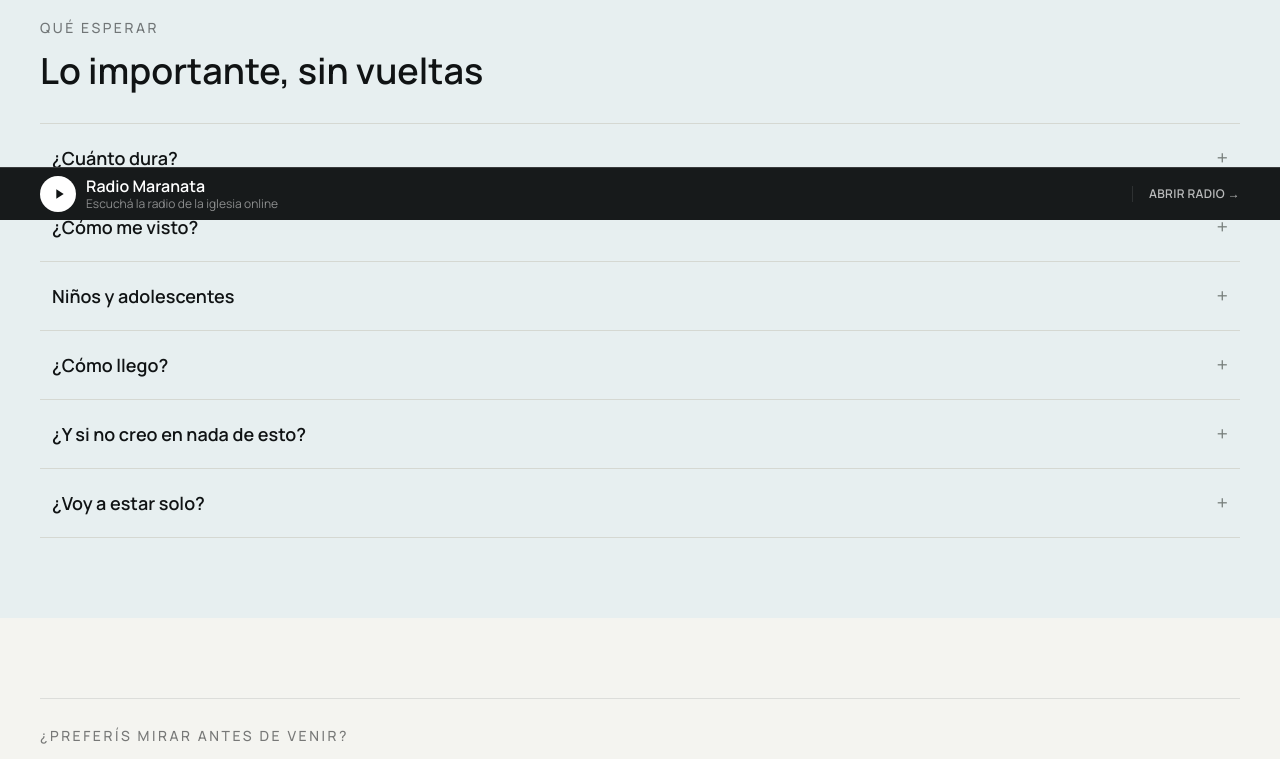
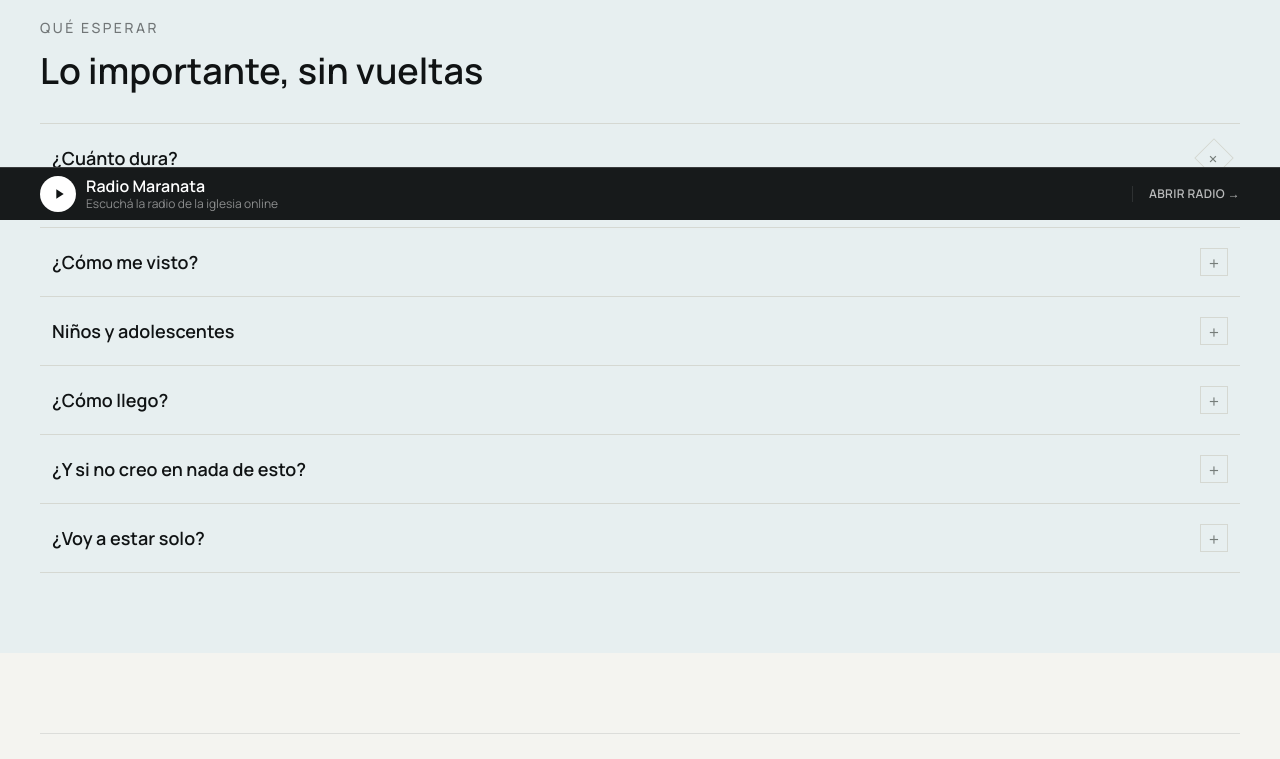
Before and after one commit to matiasfmart/web-manantial, a Next.js app: page /primera-vez in a window 1280 px wide. Shown: the part 580-1339 px from the top of the page. Built offline with nearby package versions, Linux system fonts and the light colour scheme.

Commit message:
update animations and ux

```diff
--- a/app/globals.css
+++ b/app/globals.css
@@ -168,21 +168,6 @@ body {
   animation: softBreathe 4.8s ease-in-out infinite;
 }
 
-details::details-content {
-  block-size: 0;
-  opacity: 0;
-  overflow: hidden;
-  transition:
-    block-size 320ms cubic-bezier(0.22, 1, 0.36, 1),
-    opacity 220ms ease;
-  transition-behavior: allow-discrete;
-}
-
-details[open]::details-content {
-  block-size: auto;
-  opacity: 1;
-}
-
 @layer components {
   .section {
     @apply mx-auto w-full max-w-7xl px-5 sm:px-7 lg:px-10;
@@ -201,11 +186,11 @@ details[open]::details-content {
   }
 
   .btn-secondary {
-    @apply inline-flex items-center justify-center gap-2 border border-ink/20 bg-transparent px-5 py-2.5 text-sm font-medium tracking-wide text-ink transition hover:border-ink hover:bg-ink hover:text-white active:scale-95;
+    @apply relative inline-flex items-center justify-center gap-2 border border-ink/20 bg-transparent px-5 py-2.5 text-sm font-medium tracking-wide text-ink transition duration-300 after:absolute after:inset-x-4 after:bottom-1.5 after:h-px after:origin-left after:scale-x-0 after:bg-current after:transition-transform after:duration-500 after:ease-[cubic-bezier(0.22,1,0.36,1)] hover:-translate-y-px hover:border-ink/55 hover:text-ink hover:after:scale-x-100 active:translate-y-0 active:scale-[0.98];
   }
 
   .btn-secondary-dark {
-    @apply inline-flex items-center justify-center gap-2 border border-white/30 bg-transparent px-5 py-2.5 text-sm font-medium text-white transition hover:border-white hover:bg-white hover:text-ink active:scale-95;
+    @apply relative inline-flex items-center justify-center gap-2 border border-white/30 bg-transparent px-5 py-2.5 text-sm font-medium text-white transition duration-300 after:absolute after:inset-x-4 after:bottom-1.5 after:h-px after:origin-left after:scale-x-0 after:bg-current after:transition-transform after:duration-500 after:ease-[cubic-bezier(0.22,1,0.36,1)] hover:-translate-y-px hover:border-white/70 hover:text-white hover:after:scale-x-100 active:translate-y-0 active:scale-[0.98];
   }
 }
 
@@ -220,11 +205,9 @@ details[open]::details-content {
   }
 
   [data-reveal],
-  [data-stagger] > *,
-  details::details-content {
+  [data-stagger] > * {
     opacity: 1 !important;
     transform: none !important;
-    block-size: auto !important;
   }
 
   .hero-image-slow,
--- a/app/primera-vez/page.tsx
+++ b/app/primera-vez/page.tsx
@@ -2,6 +2,7 @@ import type { Metadata } from "next";
 import Link from "next/link";
 import { getChurchInfo } from "@/lib/data";
 import { SocialBrandIcon } from "@/components/social-icons";
+import FirstVisitAccordion from "@/components/first-visit-accordion";
 
 export const metadata: Metadata = {
   title: "Primera vez",
@@ -11,6 +12,32 @@ export const metadata: Metadata = {
 
 export default async function PrimeraVezPage() {
   const churchInfo = await getChurchInfo();
+  const firstVisitItems = [
+    {
+      title: "¿Cuánto dura?",
+      text: "Nuestras reuniones generales duran entre una hora y media y dos horas: alabanza, palabra y un momento de oración.",
+    },
+    {
+      title: "¿Cómo me visto?",
+      text: "Como quieras. Vení con la ropa que te haga sentir cómodo, no hace falta nada formal.",
+    },
+    {
+      title: "Niños y adolescentes",
+      text: "Mientras dura el culto, los más chicos tienen su propio espacio en la Escuela Bíblica, con maestros y actividades pensadas para ellos.",
+    },
+    {
+      title: "¿Cómo llego?",
+      text: `Estamos en ${churchInfo.address}, en el edificio conocido en el barrio como el "Ex Cine Progreso". Hay colectivos y opciones de estacionamiento en la zona.`,
+    },
+    {
+      title: "¿Y si no creo en nada de esto?",
+      text: "No hay problema. Vení a observar, a escuchar, a hacer preguntas. Nadie te va a obligar a nada: la puerta está abierta para vos tal cual estás.",
+    },
+    {
+      title: "¿Voy a estar solo?",
+      text: "Nuestro equipo de bienvenida te va a recibir en la entrada, y con gusto te acompaña a un lugar y responde cualquier duda.",
+    },
+  ];
 
   return (
     <>
@@ -45,32 +72,7 @@ export default async function PrimeraVezPage() {
           <h2 className="mt-3 font-display text-3xl font-bold uppercase tracking-normal sm:text-4xl">
             Lo importante, sin vueltas
           </h2>
-          <div className="mt-8 divide-y divide-line border-y border-line">
-            <InfoItem
-              title="¿Cuánto dura?"
-              text="Nuestras reuniones generales duran entre una hora y media y dos horas: alabanza, palabra y un momento de oración."
-            />
-            <InfoItem
-              title="¿Cómo me visto?"
-              text="Como quieras. Vení con la ropa que te haga sentir cómodo, no hace falta nada formal."
-            />
-            <InfoItem
-              title="Niños y adolescentes"
-              text="Mientras dura el culto, los más chicos tienen su propio espacio en la Escuela Bíblica, con maestros y actividades pensadas para ellos."
-            />
-            <InfoItem
-              title="¿Cómo llego?"
-              text={`Estamos en ${churchInfo.address}, en el edificio conocido en el barrio como el "Ex Cine Progreso". Hay colectivos y opciones de estacionamiento en la zona.`}
-            />
-            <InfoItem
-              title="¿Y si no creo en nada de esto?"
-              text="No hay problema. Vení a observar, a escuchar, a hacer preguntas. Nadie te va a obligar a nada: la puerta está abierta para vos tal cual estás."
-            />
-            <InfoItem
-              title="¿Voy a estar solo?"
-              text="Nuestro equipo de bienvenida te va a recibir en la entrada, y con gusto te acompaña a un lugar y responde cualquier duda."
-            />
-          </div>
+          <FirstVisitAccordion items={firstVisitItems} />
         </div>
       </section>
 
@@ -121,15 +123,3 @@ export default async function PrimeraVezPage() {
     </>
   );
 }
-
-function InfoItem({ title, text }: { title: string; text: string }) {
-  return (
-    <details className="group py-5 transition-colors open:bg-white/45 sm:px-3">
-      <summary className="flex cursor-pointer list-none items-center justify-between gap-4 font-display text-lg font-semibold text-ink">
-        {title}
-        <span className="text-xl font-normal text-muted transition group-open:rotate-45">+</span>
-      </summary>
-      <p className="mt-3 text-sm leading-relaxed text-copy">{text}</p>
-    </details>
-  );
-}
--- /dev/null
+++ b/components/first-visit-accordion.tsx
@@ -0,0 +1,72 @@
+"use client";
+
+import { useId, useState } from "react";
+
+type Item = {
+  title: string;
+  text: string;
+};
+
+export default function FirstVisitAccordion({ items }: { items: Item[] }) {
+  const [openIndex, setOpenIndex] = useState<number | null>(0);
+
+  return (
+    <div className="mt-8 divide-y divide-line border-y border-line">
+      {items.map((item, index) => (
+        <AccordionItem
+          key={item.title}
+          item={item}
+          isOpen={openIndex === index}
+          onToggle={() => setOpenIndex((current) => (current === index ? null : index))}
+        />
+      ))}
+    </div>
+  );
+}
+
+function AccordionItem({
+  item,
+  isOpen,
+  onToggle,
+}: {
+  item: Item;
+  isOpen: boolean;
+  onToggle: () => void;
+}) {
+  const contentId = useId();
+
+  return (
+    <div className="group py-5 sm:px-3">
+      <button
+        type="button"
+        aria-expanded={isOpen}
+        aria-controls={contentId}
+        onClick={onToggle}
+        className="flex w-full items-center justify-between gap-4 text-left font-display text-lg font-semibold text-ink transition hover:text-brand"
+      >
+        <span>{item.title}</span>
+        <span
+          aria-hidden="true"
+          className={`grid h-7 w-7 shrink-0 place-items-center border border-line text-lg font-normal text-muted transition duration-300 ${
+            isOpen ? "rotate-45 border-ink/30 text-ink" : "group-hover:border-brand/40 group-hover:text-brand"
+          }`}
+        >
+          +
+        </span>
+      </button>
+      <div
+        id={contentId}
+        aria-hidden={!isOpen}
+        className={`grid transition-[grid-template-rows,opacity] duration-300 ease-[cubic-bezier(0.22,1,0.36,1)] ${
+          isOpen ? "grid-rows-[1fr] opacity-100" : "grid-rows-[0fr] opacity-0"
+        }`}
+      >
+        <div className="overflow-hidden">
+          <div className="pt-3">
+          <p className="max-w-3xl text-sm leading-relaxed text-copy">{item.text}</p>
+          </div>
+        </div>
+      </div>
+    </div>
+  );
+}
--- a/components/header.tsx
+++ b/components/header.tsx
@@ -62,7 +62,7 @@ export default function Header({ churchInfo }: { churchInfo: ChurchInfo }) {
         <div className="hidden items-center gap-3 lg:flex">
           <Link
             href="/en-vivo"
-            className="inline-flex items-center gap-2 border border-ink/20 bg-transparent px-4 py-2 text-xs font-medium tracking-wide text-ink transition hover:border-ink hover:bg-ink hover:text-white active:scale-95"
+            className="btn-secondary !px-4 !py-2 text-xs"
           >
             <span className="relative flex h-2 w-2">
               <span className="absolute inline-flex h-full w-full animate-ping rounded-full bg-brand opacity-75" />
@@ -148,7 +148,7 @@ export default function Header({ churchInfo }: { churchInfo: ChurchInfo }) {
               <Link
                 href="/en-vivo"
                 onClick={() => setOpen(false)}
-                className="flex items-center justify-center gap-2 border border-white/20 bg-transparent px-4 py-3 text-sm font-semibold uppercase tracking-wide text-white active:scale-95"
+                className="btn-secondary-dark px-4 py-3 text-sm"
               >
                 <span className="relative flex h-2 w-2">
                   <span className="absolute inline-flex h-full w-full animate-ping rounded-full bg-brand opacity-75" />
--- a/components/social-icons.tsx
+++ b/components/social-icons.tsx
@@ -102,7 +102,7 @@ export function SocialTextLink({
       rel="noopener noreferrer"
       className={
         variant === "light"
-          ? "inline-flex items-center justify-center gap-2 border border-ink/20 bg-transparent px-5 py-2.5 text-xs font-semibold text-ink transition hover:border-ink hover:bg-ink hover:text-white active:scale-95"
+          ? "btn-secondary !py-2.5 !px-5 text-xs"
           : "btn-secondary !py-2.5 !px-5 text-xs"
       }
     >
```
